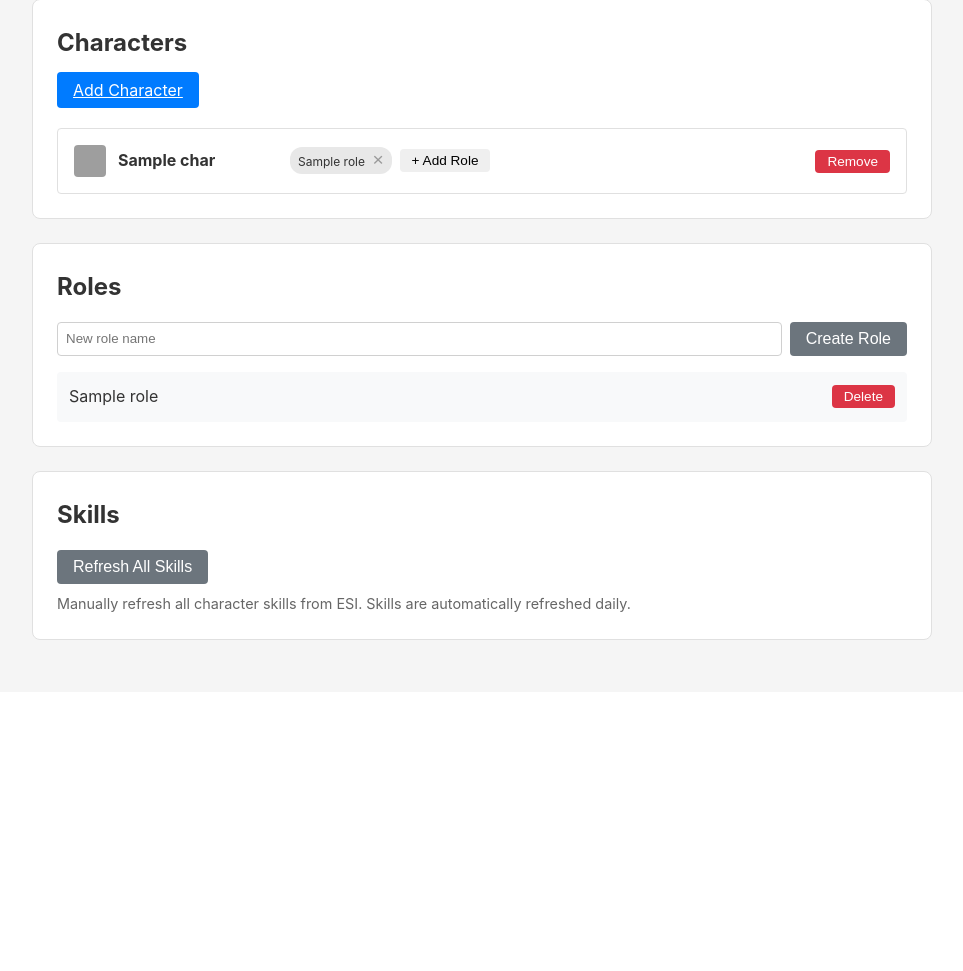
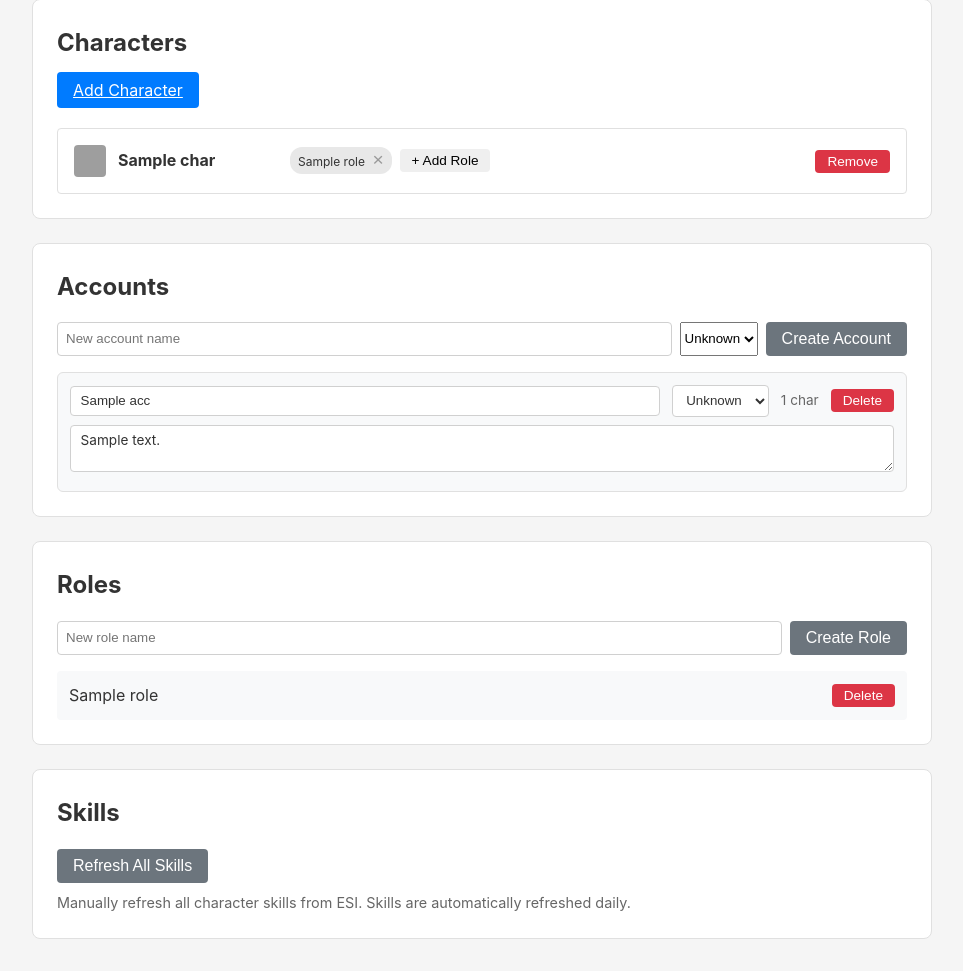
Before and after one commit to sihcomrepinuj/Sihcom-Toon-Tracker, a Flask app: template templates/settings.html in a window 1280 px wide. Shown: the part 108-1079 px from the top of the page, without its empty margins (40-1003 px from the left). Before the commit the page ends 748 px from the top, so only its background shows below. Run offline with Flask 3, Linux system fonts and the light colour scheme; the template is opened without the code that fills it: most values are stand-ins (such as "Sample title", 1, 10 or a date in 2020); parts of the project's set-up code (start-up, migrations or seed data) failed here and were passed over; grey boxes are pictures that could not be loaded.

Commit message:
Add Accounts section to settings page (HTML + CSS, no handlers yet)

```diff
--- a/app.py
+++ b/app.py
@@ -67,7 +67,7 @@ def settings():
         selectinload(Character.account),
     ).all()
     roles = db_session.query(Role).all()
-    accounts = db_session.query(Account).all()
+    accounts = db_session.query(Account).options(selectinload(Account.characters)).all()
 
     db_session.close()
 
--- a/static/style.css
+++ b/static/style.css
@@ -1036,3 +1036,61 @@ body {
         grid-template-columns: repeat(auto-fill, minmax(160px, 1fr));
     }
 }
+
+/* Accounts management */
+.accounts-list {
+    display: flex;
+    flex-direction: column;
+    gap: 0.5rem;
+    margin-top: 1rem;
+}
+
+.account-item {
+    background: var(--color-bg-secondary);
+    border: 1px solid var(--color-border-primary);
+    border-radius: 6px;
+    padding: 0.75rem;
+}
+
+.account-row {
+    display: flex;
+    align-items: center;
+    gap: 0.75rem;
+}
+
+.account-name-input {
+    flex: 1;
+    padding: 0.4rem 0.6rem;
+    border: 1px solid var(--color-border-input);
+    border-radius: 4px;
+    background: var(--color-bg-surface);
+    color: var(--color-text-primary);
+}
+
+.account-sub-select {
+    padding: 0.4rem 0.6rem;
+    border: 1px solid var(--color-border-input);
+    border-radius: 4px;
+    background: var(--color-bg-surface);
+    color: var(--color-text-primary);
+}
+
+.account-char-count {
+    font-size: 0.85rem;
+    color: var(--color-text-secondary);
+    white-space: nowrap;
+}
+
+.account-notes {
+    width: 100%;
+    margin-top: 0.5rem;
+    padding: 0.4rem 0.6rem;
+    border: 1px solid var(--color-border-input);
+    border-radius: 4px;
+    background: var(--color-bg-surface);
+    color: var(--color-text-primary);
+    font-family: inherit;
+    font-size: 0.85rem;
+    min-height: 2rem;
+    resize: vertical;
+}
--- a/templates/settings.html
+++ b/templates/settings.html
@@ -35,6 +35,46 @@
                 <div class="character-manage-actions">
                     <button class="btn btn-danger btn-small" onclick="removeCharacter({{ char.id }})">Remove</button>
                 </div>
+            </div>
+            {% endfor %}
+        </div>
+        {% endif %}
+    </section>
+
+    <section class="settings-section">
+        <h2>Accounts</h2>
+        <form id="createAccountForm" class="inline-form">
+            <input type="text" id="newAccountName" placeholder="New account name" required>
+            <select id="newAccountSubscription">
+                <option value="unknown">Unknown</option>
+                <option value="omega">Omega</option>
+                <option value="alpha">Alpha</option>
+            </select>
+            <button type="submit" class="btn btn-secondary">Create Account</button>
+        </form>
+
+        {% if accounts %}
+        <div class="accounts-list">
+            {% for acc in accounts %}
+            <div class="account-item" id="account-{{ acc.id }}" data-account-id="{{ acc.id }}">
+                <div class="account-row">
+                    <input type="text"
+                           class="account-name-input"
+                           value="{{ acc.name }}"
+                           data-original="{{ acc.name }}"
+                           onchange="patchAccount({{ acc.id }}, 'name', this.value)">
+                    <select class="account-sub-select"
+                            onchange="patchAccount({{ acc.id }}, 'subscription', this.value)">
+                        <option value="unknown" {% if acc.subscription == 'unknown' %}selected{% endif %}>Unknown</option>
+                        <option value="omega" {% if acc.subscription == 'omega' %}selected{% endif %}>Omega</option>
+                        <option value="alpha" {% if acc.subscription == 'alpha' %}selected{% endif %}>Alpha</option>
+                    </select>
+                    <span class="account-char-count">{{ acc.characters|length }} char{{ '' if acc.characters|length == 1 else 's' }}</span>
+                    <button class="btn btn-danger btn-small" onclick="deleteAccount({{ acc.id }}, {{ acc.characters|length }})">Delete</button>
+                </div>
+                <textarea class="account-notes"
+                          placeholder="Optional notes..."
+                          onchange="patchAccount({{ acc.id }}, 'notes', this.value)">{{ acc.notes or '' }}</textarea>
             </div>
             {% endfor %}
         </div>
```
